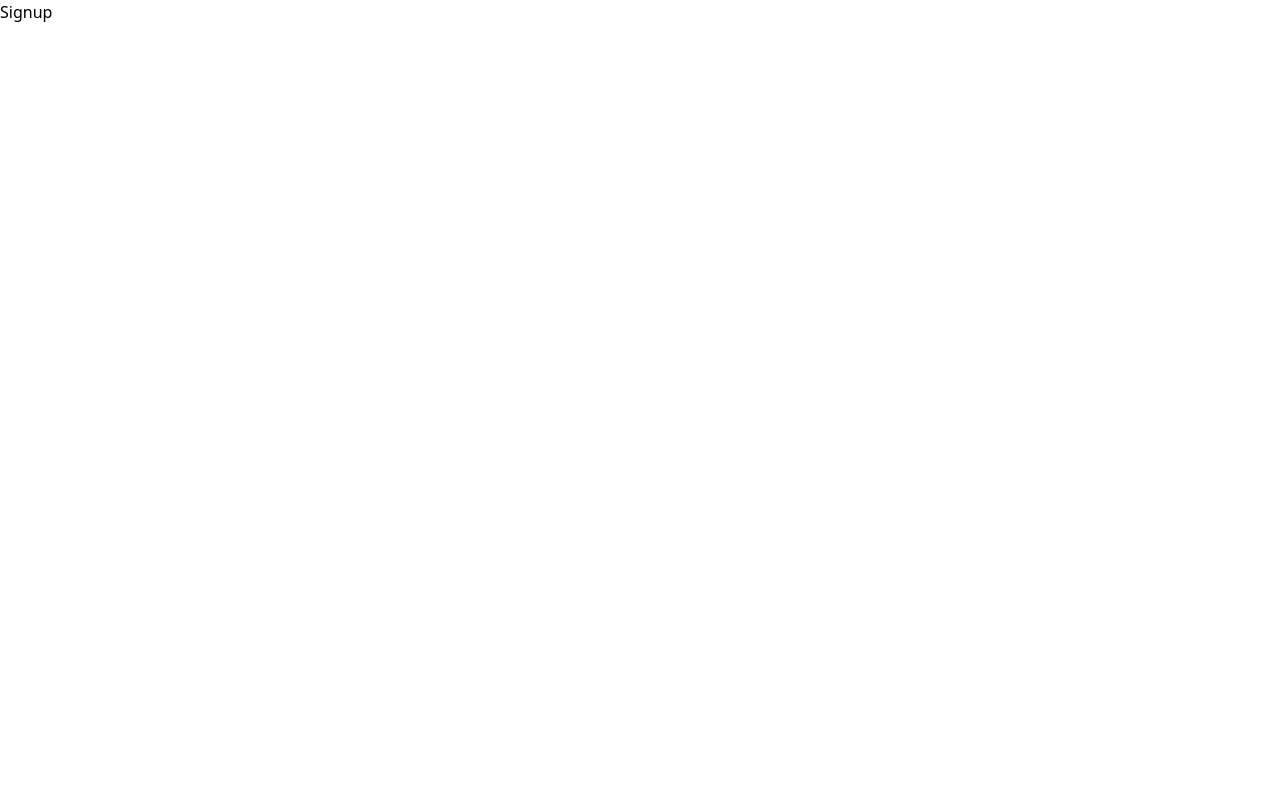
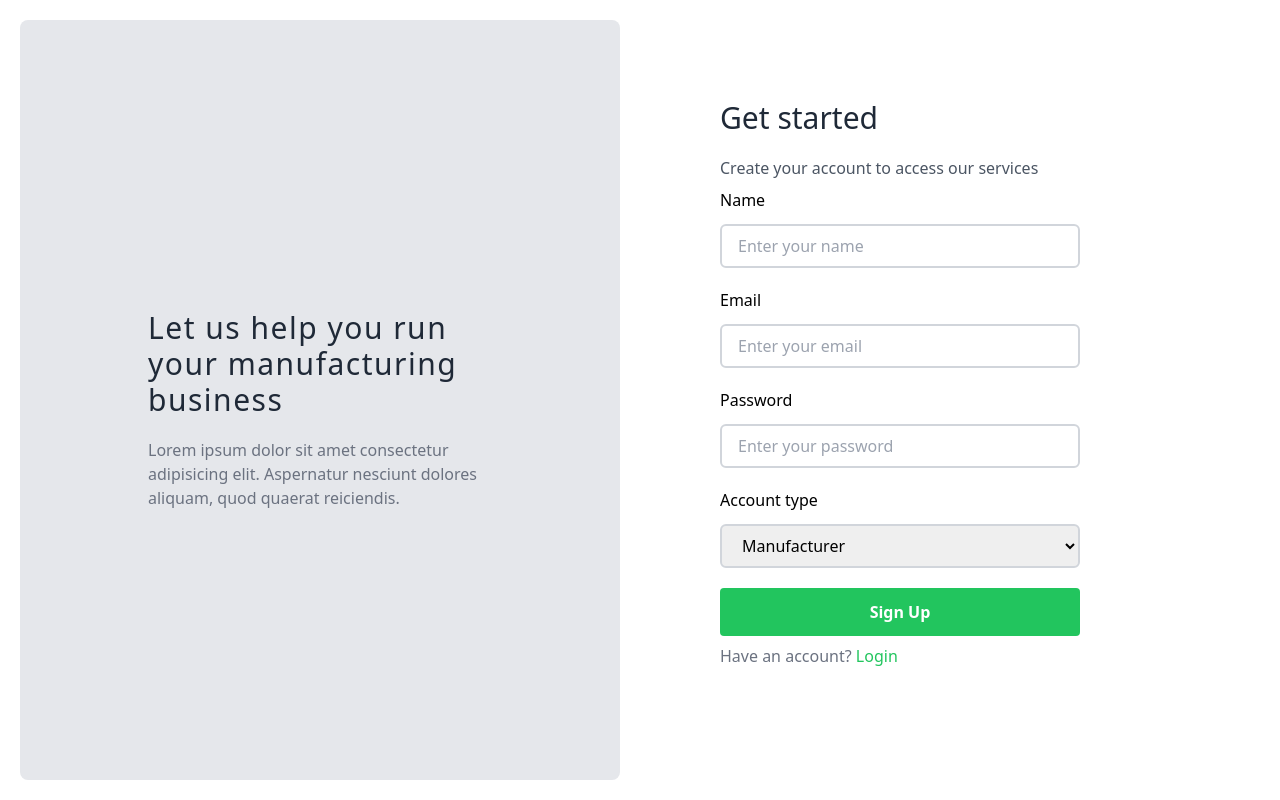
Before and after one commit to Zichis/airdomax, a Vue app: page /auth/sign-up in a window 1280 px wide. Built offline with nearby package versions, Linux system fonts and the light colour scheme; no server answers.

Commit message:
Fixed signup temporarily.

```diff
--- a/src/views/auth/Auth.vue
+++ b/src/views/auth/Auth.vue
@@ -1,6 +1,23 @@
 <template>
-  <div>
-    <router-view />
+  <div class="min-h-screen">
+    <div class="flex h-screen">
+      <div class="hidden h-100 p-5 md:block md:w-1/2">
+        <div
+          class="flex justify-center items-center bg-gray-200 px-32 h-full rounded-lg"
+        >
+          <div>
+            <h1 class="font-medium text-3xl text-gray-800 my-5 tracking-wider">
+              Let us help you run your manufacturing business
+            </h1>
+            <p class="text-gray-500">
+              Lorem ipsum dolor sit amet consectetur adipisicing elit.
+              Aspernatur nesciunt dolores aliquam, quod quaerat reiciendis.
+            </p>
+          </div>
+        </div>
+      </div>
+      <router-view />
+    </div>
   </div>
 </template>
 
--- a/src/views/auth/Signup.vue
+++ b/src/views/auth/Signup.vue
@@ -1,12 +1,104 @@
 <template>
-  <div>
-    <h1>Signup</h1>
+  <div class="w-full md:w-1/2">
+    <div class="min-h-screen p-10 md:p-20">
+      <h1 class="font-medium text-3xl text-gray-800 my-5">Get started</h1>
+      <p class="font-light text-gray-600">
+        Create your account to access our services
+      </p>
+      <form @submit.prevent="signUp">
+        <div class="my-2">
+          <label for="name" class="block">Name</label>
+          <input
+            name="name"
+            v-model="signupForm.name"
+            type="text"
+            placeholder="Enter your name"
+            class="w-full md:w-3/4 my-3 border-2 border-gray-300 py-2 px-4 rounded-md focus:outline-none focus:ring-2 focus:ring-green-500 focus:border-transparent"
+          />
+        </div>
+        <div class="my-2">
+          <label for="email" class="block">Email</label>
+          <input
+            name="email"
+            v-model="signupForm.email"
+            type="email"
+            placeholder="Enter your email"
+            class="w-full md:w-3/4 my-3 border-2 border-gray-300 py-2 px-4 rounded-md focus:outline-none focus:ring-2 focus:ring-green-500 focus:border-transparent"
+          />
+        </div>
+        <div class="my-2">
+          <label for="password" class="block">Password</label>
+          <input
+            name="password"
+            v-model="signupForm.password"
+            type="password"
+            placeholder="Enter your password"
+            class="w-full md:w-3/4 my-3 border-2 border-gray-300 py-2 px-4 rounded-md focus:outline-none focus:ring-2 focus:ring-green-500 focus:border-transparent"
+          />
+        </div>
+        <div class="my-2">
+          <label for="account_type" class="block">Account type</label>
+
+          <select
+            name="account_type"
+            v-model="signupForm.account_type_id"
+            id="account_type"
+            class="w-full md:w-3/4 my-3 border-2 border-gray-300 py-2 px-4 rounded-md focus:outline-none focus:ring-2 focus:ring-green-500 focus:border-transparent"
+          >
+            <option value="1">Manufacturer</option>
+            <option value="2">Customer</option>
+            <option value="3">Producer</option>
+          </select>
+        </div>
+        <div class="my-2">
+          <button
+            class="bg-green-500 hover:bg-green-700 text-white w-full md:w-3/4 font-bold py-3 px-4 rounded"
+          >
+            Sign Up
+          </button>
+        </div>
+        <p class="text-gray-500">
+          Have an account?
+          <router-link
+            to="/auth/login"
+            class="text-green-500 hover:text-green-700"
+            >Login</router-link
+          >
+        </p>
+      </form>
+    </div>
   </div>
 </template>
 
 <script>
+import AuthService from "../../services/AuthService";
 export default {
   name: "SignupView",
+  data() {
+    return {
+      signupForm: {
+        name: "",
+        email: "",
+        password: "",
+        account_type_id: "1",
+      },
+    };
+  },
+  methods: {
+    signUp() {
+      console.log(this.signupForm);
+      AuthService.signup(this.signupForm)
+        .then((response) => {
+          console.log(response);
+          //localStorage.setItem("airdomax_token", response.data.token);
+          //this.$store.dispatch("user", response.data.user);
+          //router.push("/app/dashboard");
+        })
+        .catch(
+          (error) => (this.loginErrorMessage = error.response.data.message)
+        );
+    },
+  },
 };
 </script>
 
```
